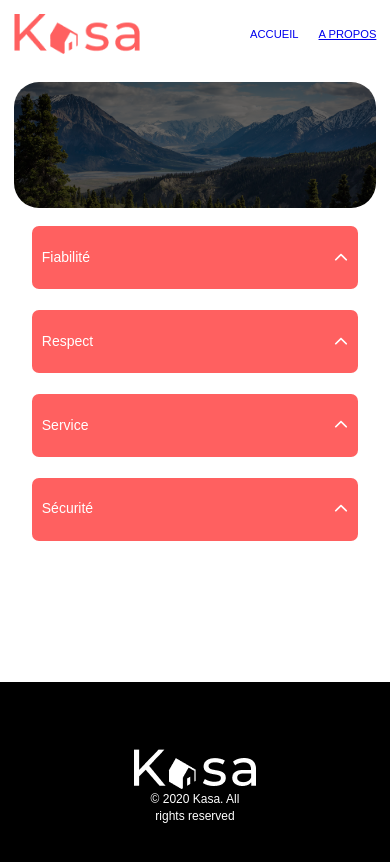
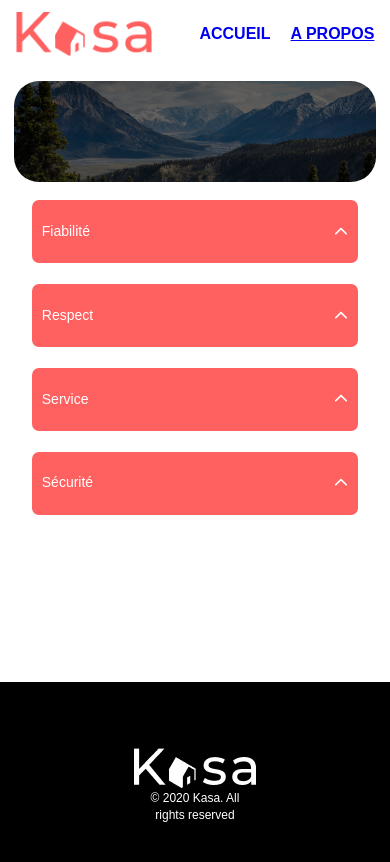
Before and after one commit to beseb/Kasa, a React (Vite) app: page /About in a window 390 px wide. Shown: the top 862 px of the page. Built offline with nearby package versions, Linux system fonts and the light colour scheme.

Commit message:
fix(styles): fix styles on homepage

```diff
--- a/src/components/Banner.jsx
+++ b/src/components/Banner.jsx
@@ -1,7 +1,4 @@
 /* eslint-disable react/prop-types */
-import '/src/style/components/banner.scss'
-// On importe le main scss car les marges sont écrites dans le main.scss
-import '/src/style/main.scss'
 import imgAccueil from '../assets/Banner/Image_source_1_Accueil.png'
 import imgAbout from '../assets/Banner/Image_source_2_About.png'
 
--- a/src/layout/Header.jsx
+++ b/src/layout/Header.jsx
@@ -1,12 +1,8 @@
 import { NavLink } from 'react-router-dom'
 import HeaderLogoDesktop from '../assets/Logo/LOGO_desktop.png'
 import HeaderLogoMobile from '../assets/Logo/LOGO_mobile.png'
-import '../style/layout/header.scss'
-import '/src/style/main.scss'
 
 function Header() {
-  const accueil = 'Accueil'
-  const about = 'A Propos'
   return (
     <nav className="header">
       <a href={'/Accueil'} className="header__logo--desktop">
--- a/src/style/components/banner.scss
+++ b/src/style/components/banner.scss
@@ -28,7 +28,7 @@
 
   &__text {
     position: relative;
-    width: 100%;
+    width: auto;
     height: 100%;
     grid-column: 1/2;
     grid-row: 1/2;
@@ -43,13 +43,14 @@
 
     .mobile-break {
       display: none;
+      width: auto;
     }
   }
 }
 
 @media screen and (max-width: 768px) {
   .banner {
-    height: 15vh;
+    height: 12vh;
 
     .banner__text {
       @include h1_mixin(white, 'mobile');
--- a/src/style/layout/header.scss
+++ b/src/style/layout/header.scss
@@ -8,7 +8,6 @@
   align-items: center;
   width: auto;
   margin: $main-margin--desktop;
-
   height: 10%;
   .header__logo--desktop {
     display: block;
@@ -28,9 +27,8 @@
       color: $black-color;
     }
   }
-}
-@media screen and (max-width: 768px) {
-  .header {
+  @media screen and (max-width: 768px) {
+    // .header
     margin: $main_margin--mobile;
     gap: 20px;
     .header__logo--desktop {
@@ -38,13 +36,14 @@
     }
     .header__logo--mobile {
       display: block;
-      width: 20vh;
+      width: 35vw;
       margin: 0px;
     }
     .header__links {
       width: auto;
       gap: 20px;
-      font-size: 0.7em;
+      font-size: 1em;
+      font-weight: 600;
       flex-wrap: nowrap;
     }
     #header__links--accueil,
@@ -52,24 +51,4 @@
       text-transform: uppercase;
     }
   }
-  @media screen and (max-width: 400px) {
-    .header {
-      margin: $main_margin--max400px;
-      .header__logo--mobile {
-        width: 15vh;
-      }
-    }
-  }
-  @media screen and (max-width: 375px) {
-    .header {
-      margin: $main_margin--max375px;
-      // padding: 0% 0% 1% 1%;
-      .header__links {
-        width: auto;
-        gap: 15px;
-        font-size: 0.7em;
-        flex-wrap: nowrap;
-      }
-    }
-  }
 }
--- a/src/style/main.scss
+++ b/src/style/main.scss
@@ -14,10 +14,7 @@
 @import 'pages/about.scss';
 
 html {
-min-width: 320px;
-}
-body {
-
+  min-width: 320px;
 }
 #main {
   overflow: hidden;
@@ -35,7 +32,6 @@ body {
   @media screen and (max-width: 768px) {
     margin: $main_margin--mobile;
     min-height: 70vh;
-
   }
   @media screen and (max-width: 400px) {
     margin: $main_margin--max400px;
@@ -56,11 +52,13 @@ body {
 }
 #root {
   display: flex;
-  // flex-direction: column;
-  // height: 100%;
 }
 
 * {
   margin: 0px;
   padding: 0px;
 }
+
+a:visited {
+  color: $black-color;
+}
--- a/src/style/mixins.scss
+++ b/src/style/mixins.scss
@@ -8,8 +8,8 @@
   color: $text-color;
 
   @if ($responsive == 'mobile') {
-    font-size: 24px;
-    line-height: 24px;
+    font-size: 30px;
+    line-height: 30px;
   }
 }
 
```
